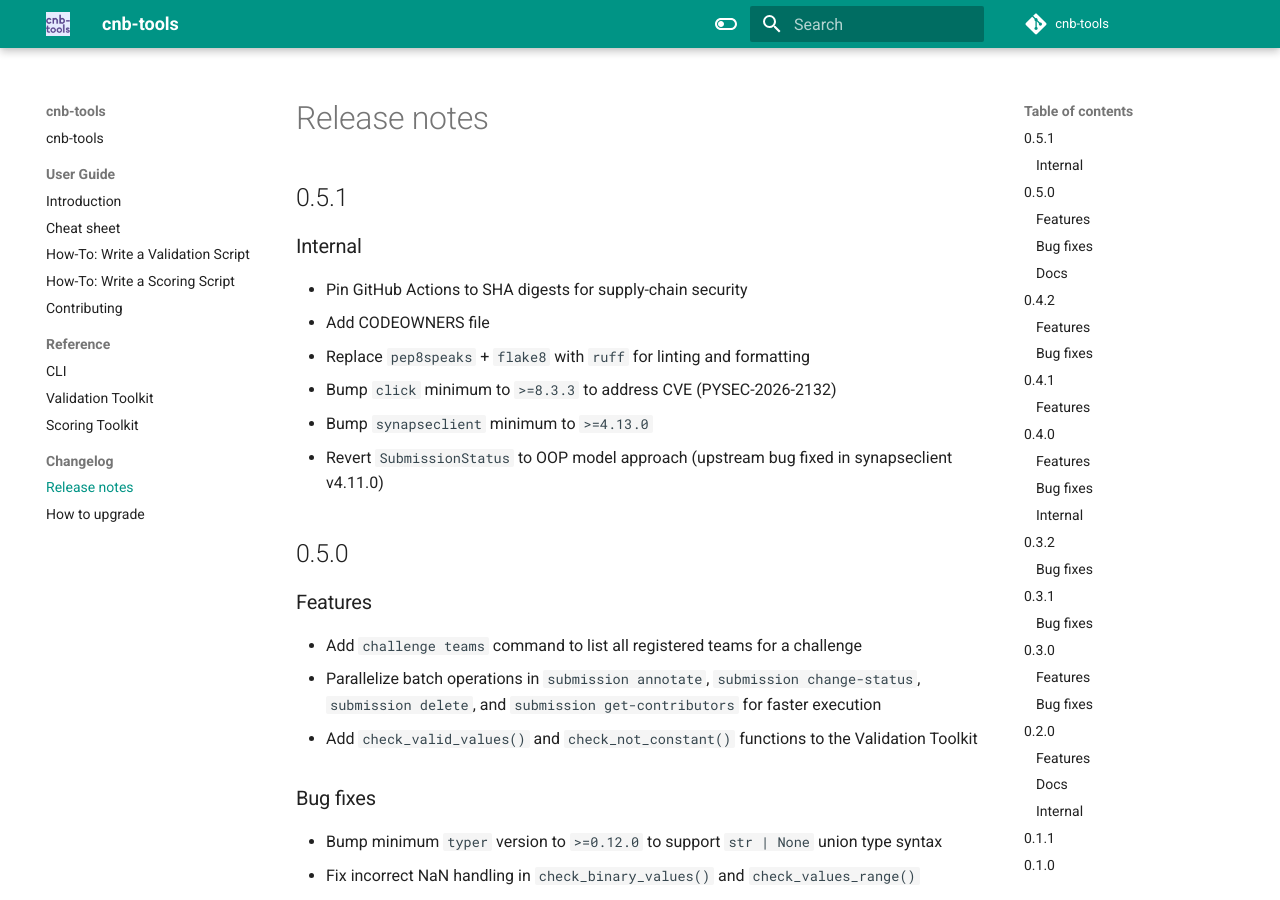
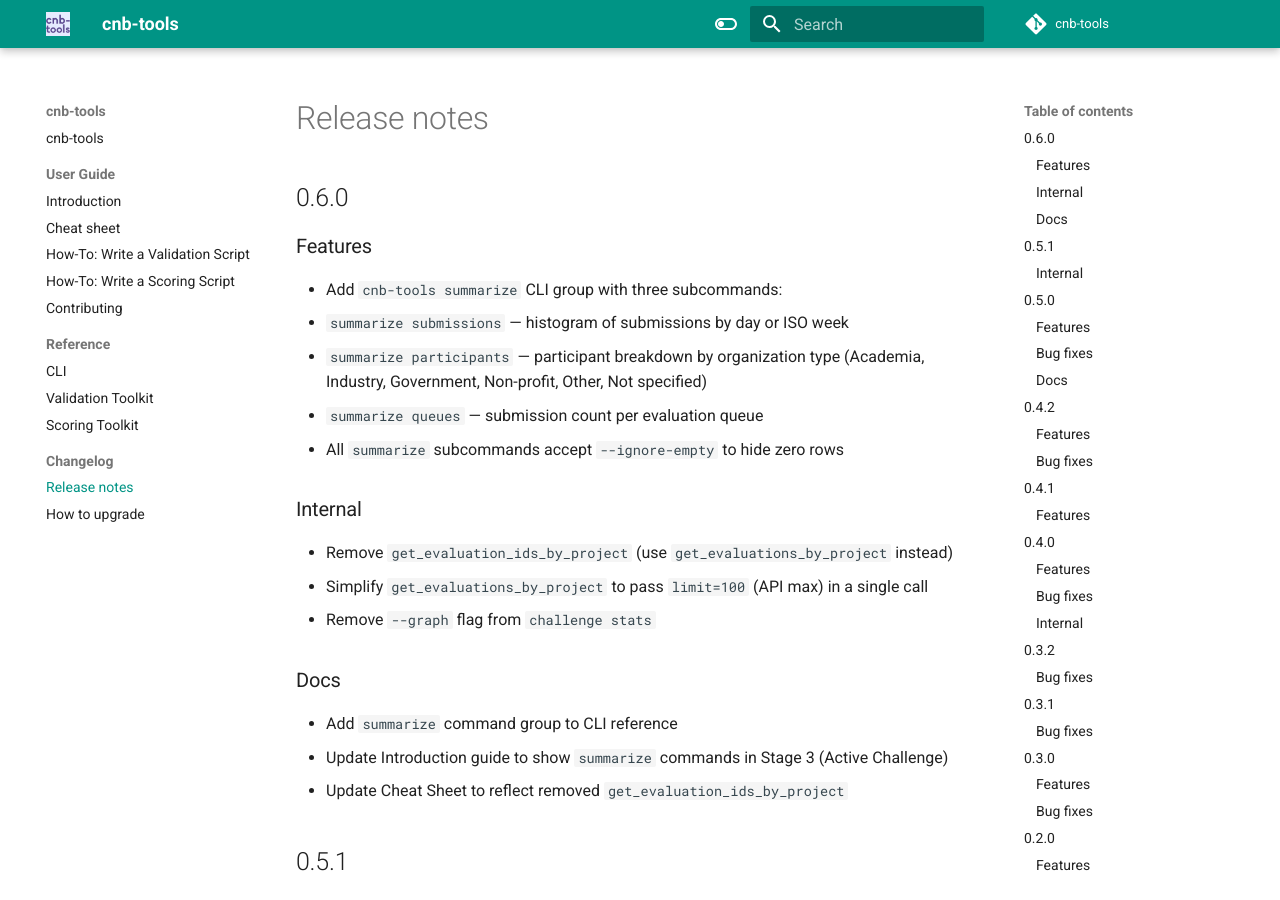
Before and after one commit to Sage-Bionetworks-Challenges/cnb-tools, an MkDocs documentation site: the page built from docs/changelog/release-notes.md, in a window 1280 px wide and 900 px high. Built offline with MkDocs 1.6.1 and Material for MkDocs 9.7.7, drawn with Linux system fonts in a browser that asks for light colours; comment, search, counter and statistics services are not loaded.

Commit message:
release prep/0.6.0

```diff
--- a/docs/changelog/release-notes.md
+++ b/docs/changelog/release-notes.md
@@ -1,3 +1,22 @@
+## 0.6.0
+
+### Features
+- Add `cnb-tools summarize` CLI group with three subcommands:
+  - `summarize submissions` — histogram of submissions by day or ISO week
+  - `summarize participants` — participant breakdown by organization type (Academia, Industry, Government, Non-profit, Other, Not specified)
+  - `summarize queues` — submission count per evaluation queue
+- All `summarize` subcommands accept `--ignore-empty` to hide zero rows
+
+### Internal
+- Remove `get_evaluation_ids_by_project` (use `get_evaluations_by_project` instead)
+- Simplify `get_evaluations_by_project` to pass `limit=100` (API max) in a single call
+- Remove `--graph` flag from `challenge stats`
+
+### Docs
+- Add `summarize` command group to CLI reference
+- Update Introduction guide to show `summarize` commands in Stage 3 (Active Challenge)
+- Update Cheat Sheet to reflect removed `get_evaluation_ids_by_project`
+
 ## 0.5.1
 
 ### Internal
--- a/pyproject.toml
+++ b/pyproject.toml
@@ -1,6 +1,6 @@
 [project]
 name = "cnb-tools"
-version = "0.5.1"
+version = "0.6.0"
 description = "Convenience tools/functions for challenges and benchmarking on Synapse.org"
 license = {text = "Apache-2.0"}
 authors = [
```
